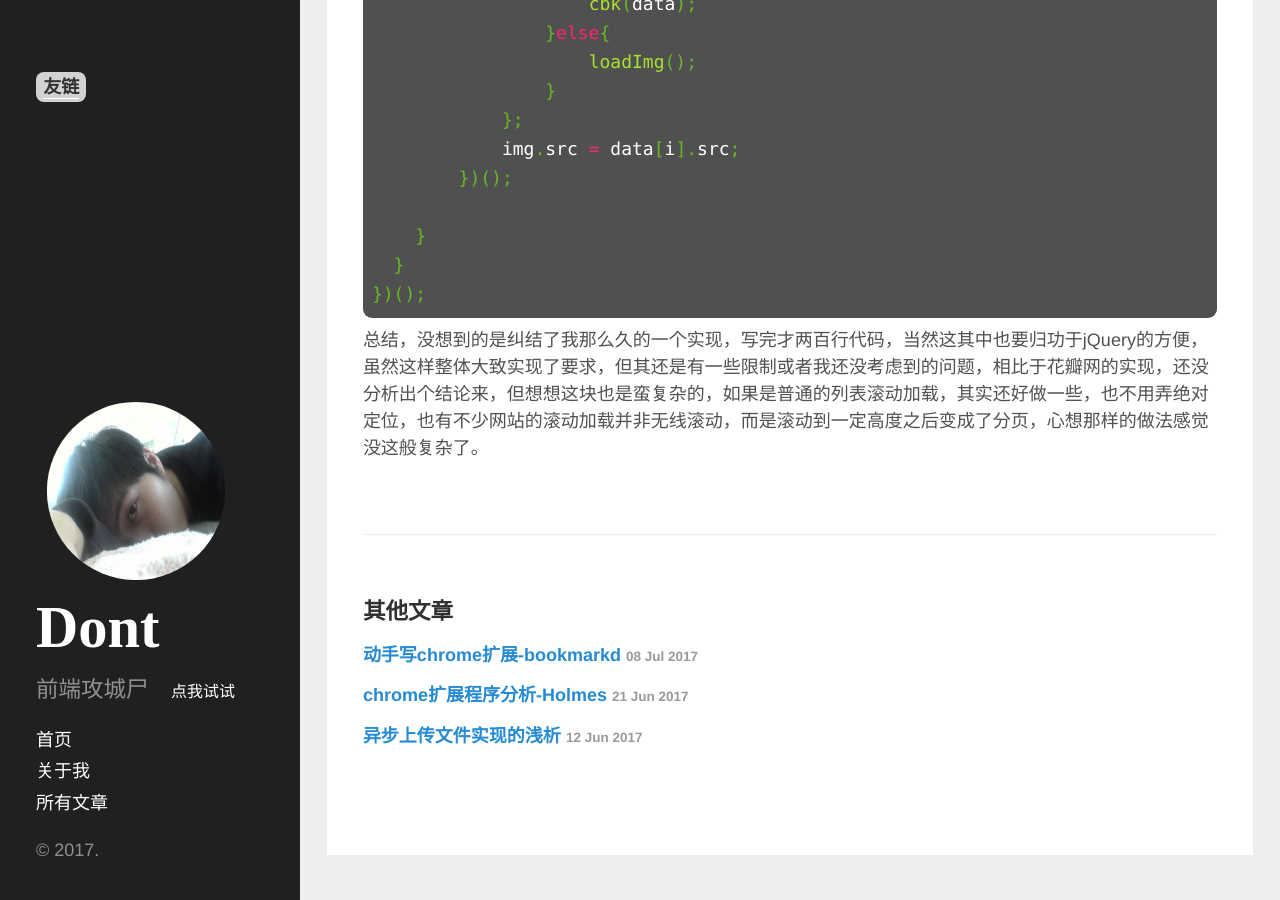
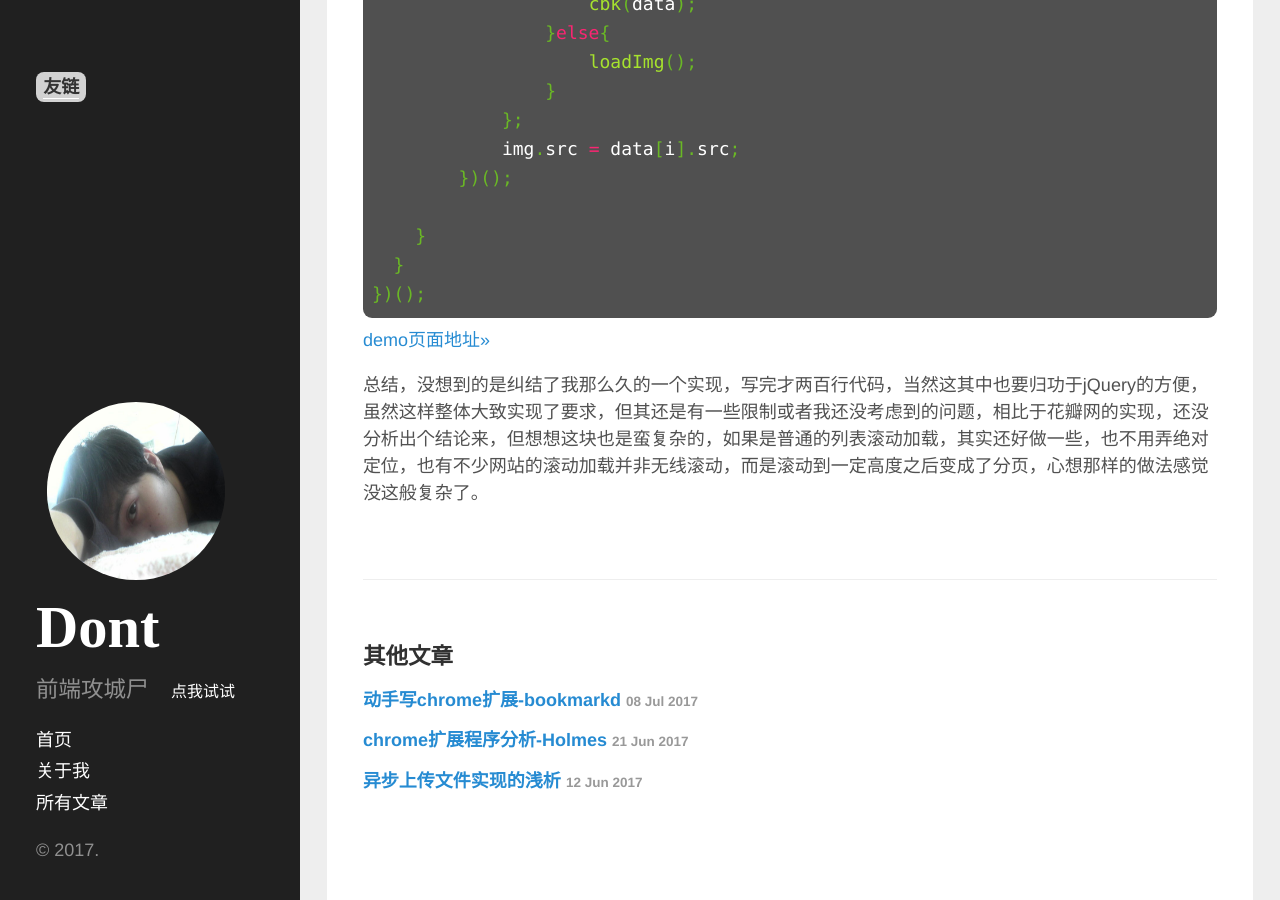
Before and after one commit to shellphon/githublog, a Jekyll site: the page built from _posts/2017-07-27-infinite-scroll-first.md, in a window 1280 px wide and 900 px high, scrolled down 15848 px. Built offline with Jekyll 4.4.1, drawn with Linux system fonts in a browser that asks for light colours; comment, search, counter and statistics services are not loaded.

Commit message:
add demo url

```diff
--- a/_posts/2017-07-27-infinite-scroll-first.md
+++ b/_posts/2017-07-27-infinite-scroll-first.md
@@ -563,4 +563,6 @@ function groupBetter(uIndex, dIndex){
 })();
 {%endhighlight%}
 
+[demo页面地址>>](http://shellphon.wang/demo-codes/pages/waterfall/index.html)
+
 总结，没想到的是纠结了我那么久的一个实现，写完才两百行代码，当然这其中也要归功于jQuery的方便，虽然这样整体大致实现了要求，但其还是有一些限制或者我还没考虑到的问题，相比于花瓣网的实现，还没分析出个结论来，但想想这块也是蛮复杂的，如果是普通的列表滚动加载，其实还好做一些，也不用弄绝对定位，也有不少网站的滚动加载并非无线滚动，而是滚动到一定高度之后变成了分页，心想那样的做法感觉没这般复杂了。
```
